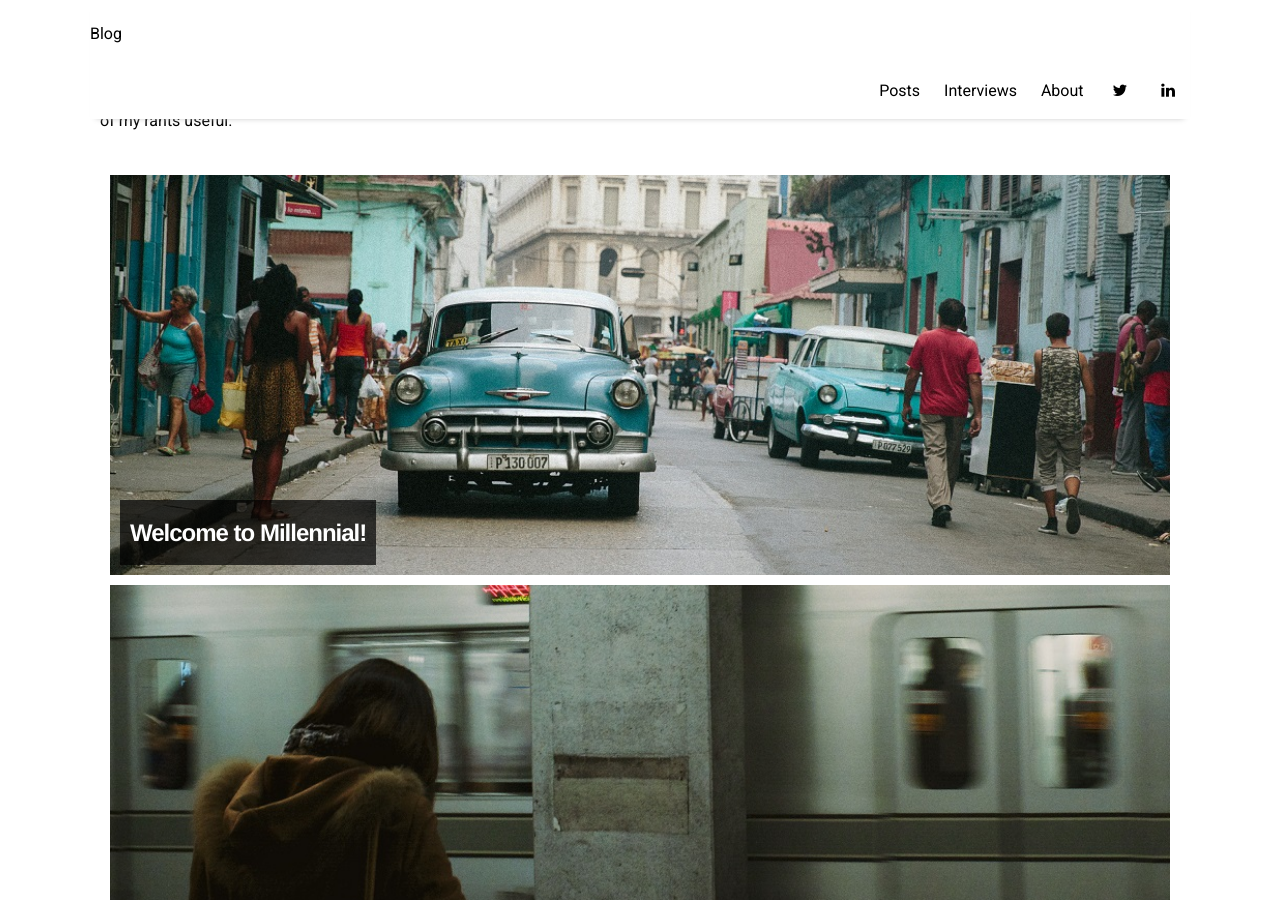
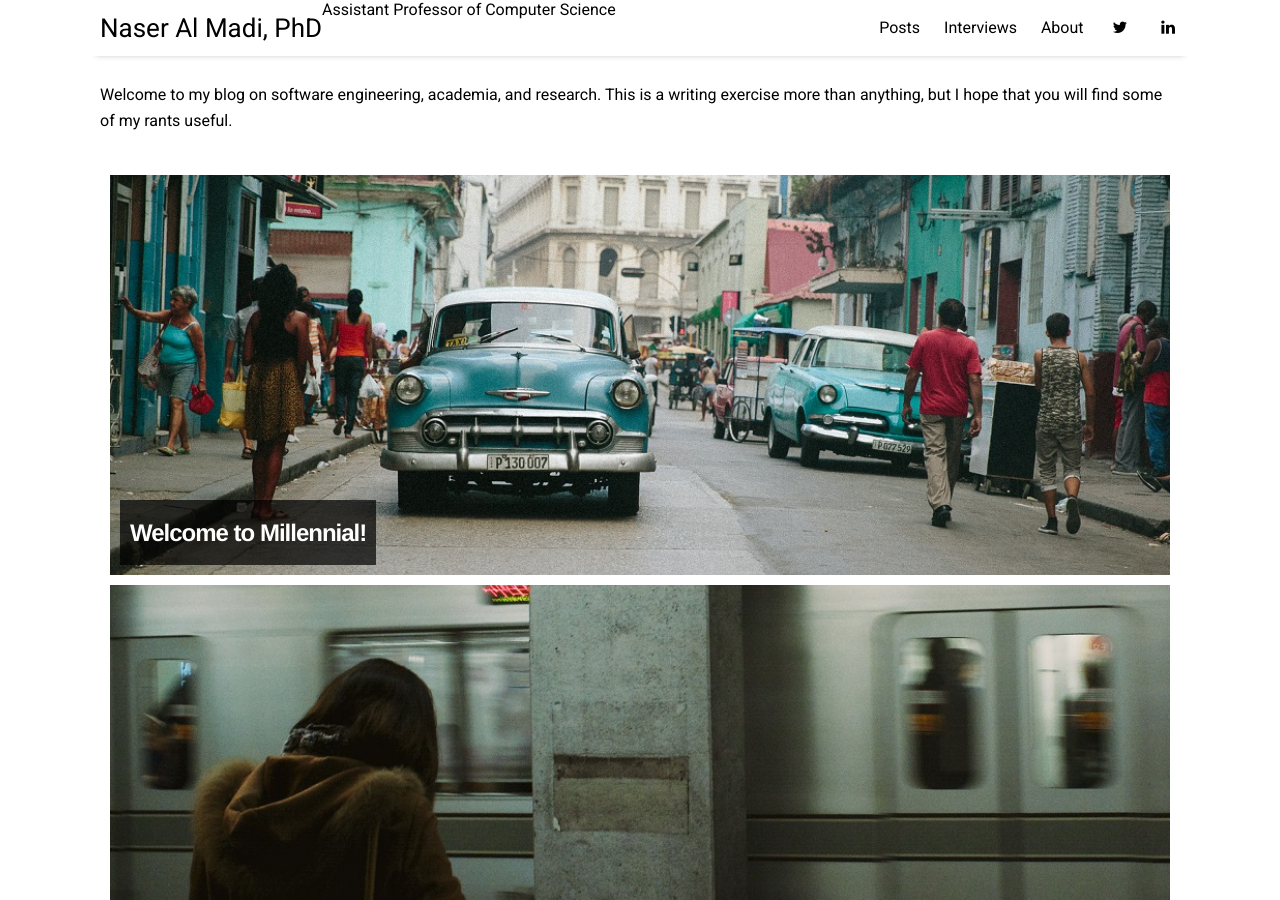
Before and after one commit to SWEFall22/swefall22.github.io, a Jekyll site: the page built from index.html, in a window 1280 px wide and 900 px high. Built offline with Jekyll 4.4.1, drawn with Linux system fonts in a browser that asks for light colours; nearby versions of some CDN libraries; the list of posts is cut into pages by our own code.

Commit message:
Update header.html

```diff
--- a/_includes/header.html
+++ b/_includes/header.html
@@ -1,14 +1,8 @@
 <header class="site-header">
-<!--   <h3 class="site-title">
+  <h3 class="site-title">
     <a href="{{ site.github.url }}/">{{ site.title }}</a>
-
-  </h3> -->
-  <a href="{{ site.baseurl }}/" class="site-avatar"><img src="{{ site.avatar }}" /></a>
-
-          <div class="site-info">
-            <h1 class="site-name"><a href="{{ site.baseurl }}/">{{ site.name }}</a></h1>
-            <p class="site-description">{{ site.description }}</p>
-          </div>
+  </h3>
+    Assistant Professor of Computer Science
 
 
   <nav class="menu-list">
```
